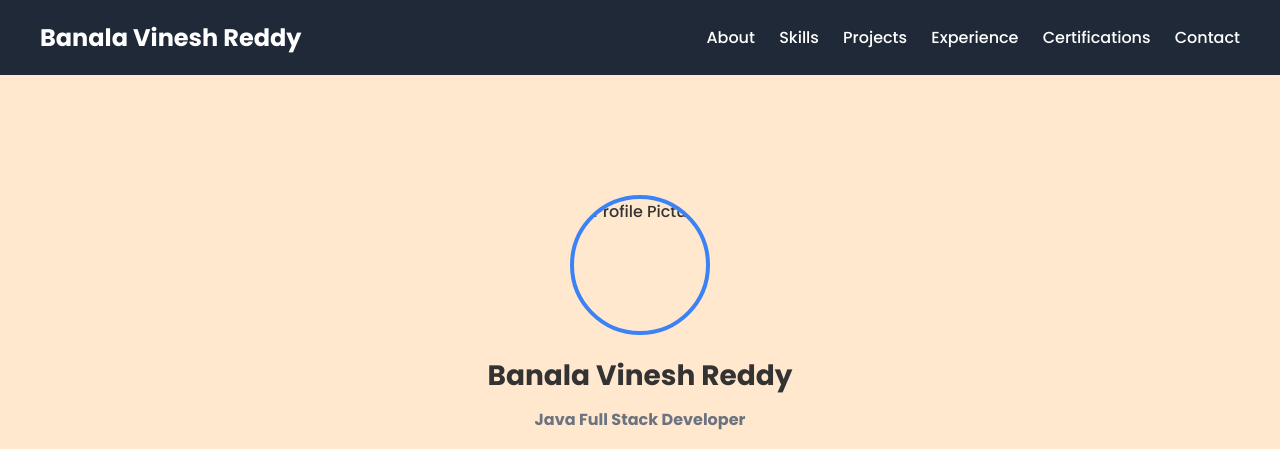
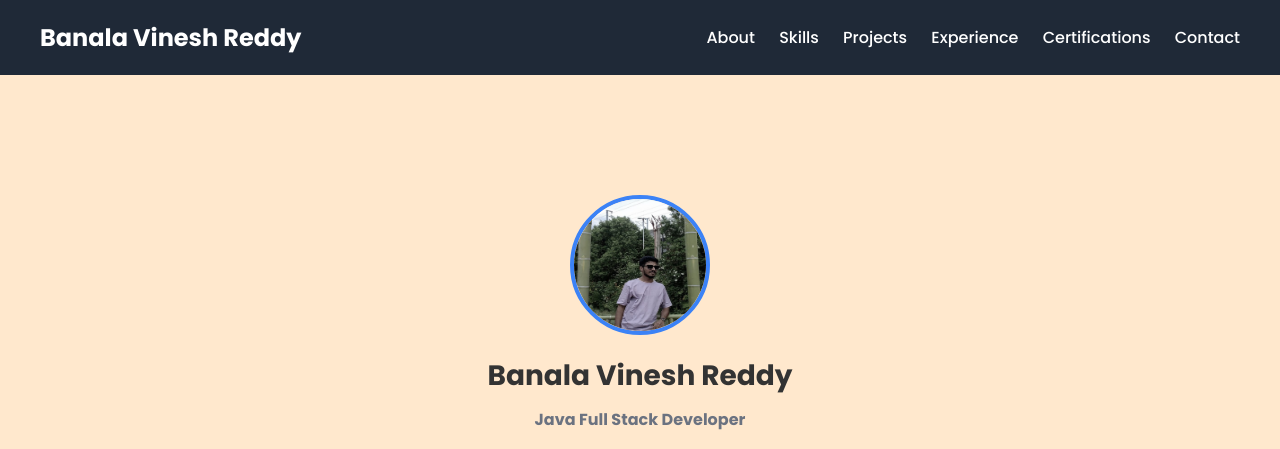
Before and after one commit to vinesh-reddy-7222/portfolio-vinesh, a plain HTML site: page index.html in a window 1280 px wide. Shown: the top 449 px of the page. Drawn offline with Linux system fonts and the light colour scheme; files whose address does not match are found by name.

Commit message:
portfolio

```diff
--- a/index.html
+++ b/index.html
@@ -136,7 +136,7 @@
 
   <div class="container">
     <section class="hero" id="about">
-      <img src="C:\Project-1\profile.jpeg" alt="Profile Picture">
+      <img src="C:\portfolio\portfolio-vinesh\.profile.jpg.jpeg" alt="Profile Picture">
       <h2>Banala Vinesh Reddy</h2>
       <h4>Java Full Stack Developer</h4>
       <p>
```
Also changed, not shown: .profile.jpg.jpeg (added).
